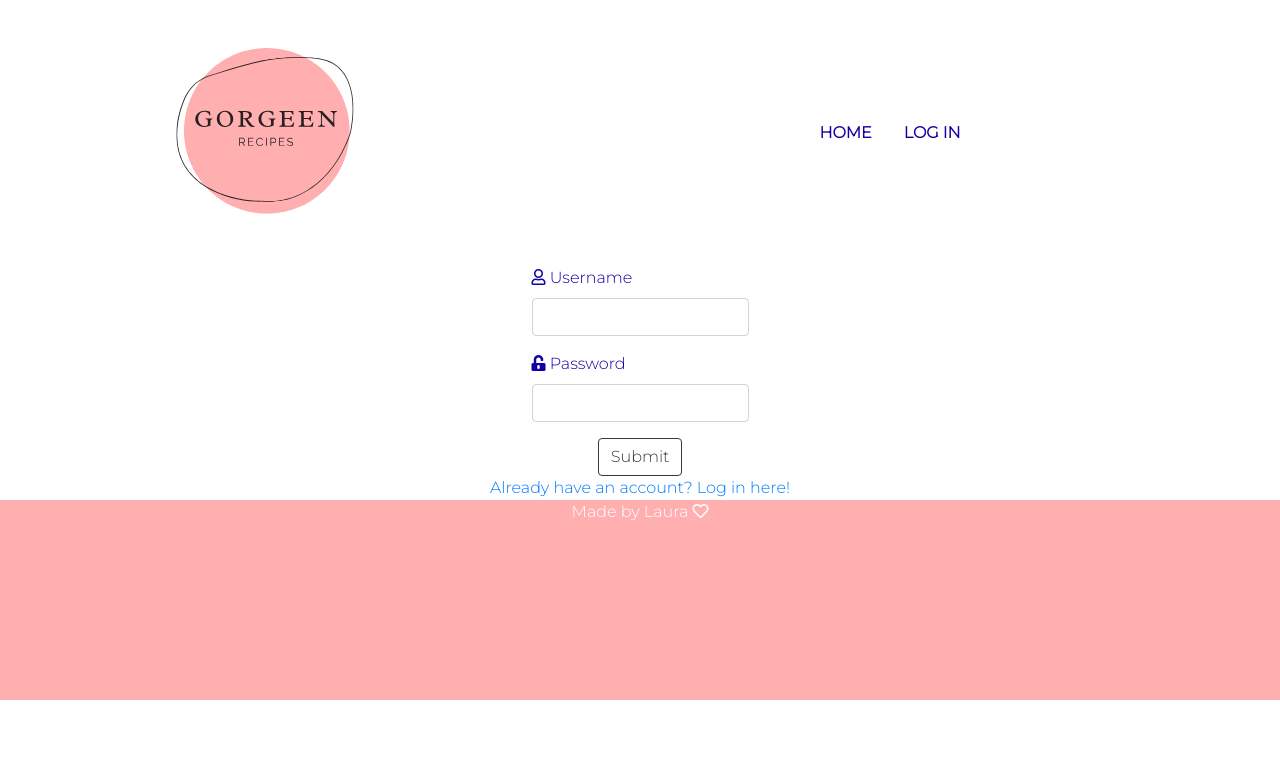
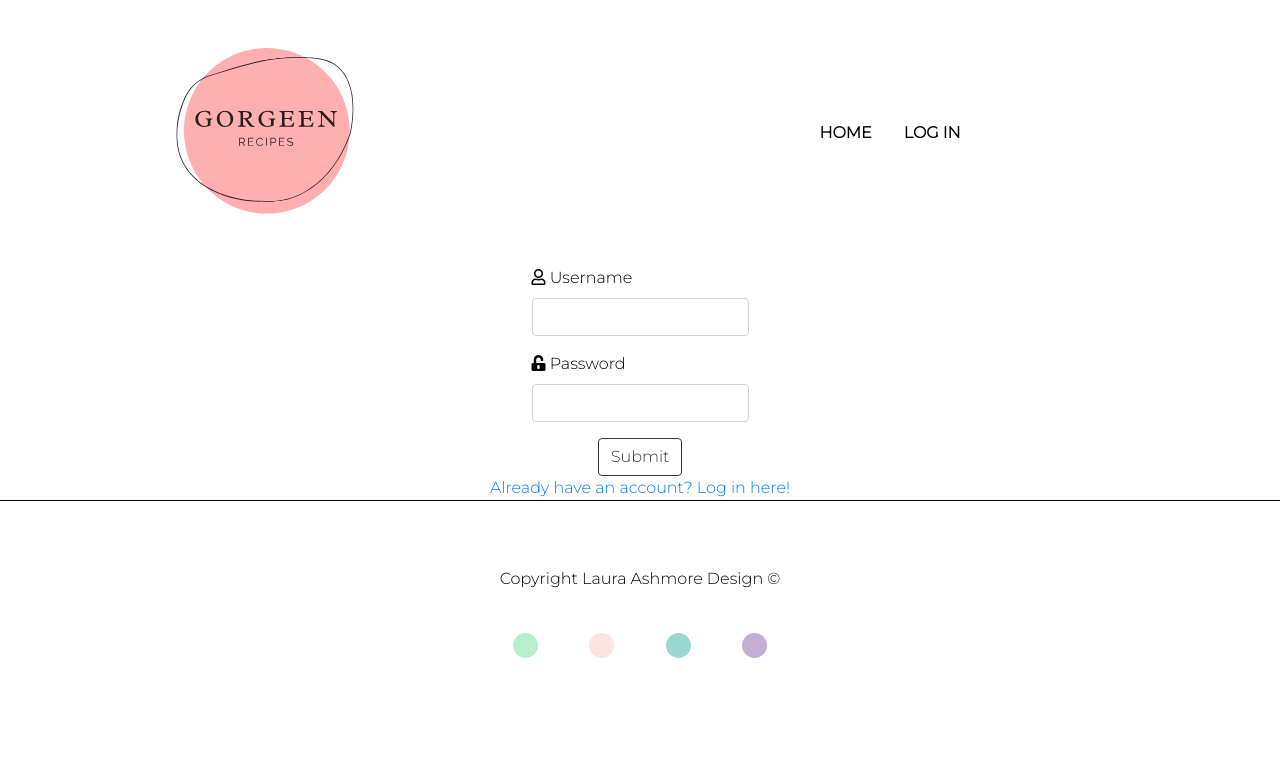
Before and after one commit to laura-ash/recipe-collection, a Flask app: page /register in a window 1280 px wide. Shown: the top 763 px of the page. Run offline with Flask 2, Linux system fonts and the light colour scheme; some libraries are stand-ins or nearby versions.

Commit message:
Added styling to footer

```diff
--- a/static/css/style.css
+++ b/static/css/style.css
@@ -2,10 +2,12 @@
 @import url('https://fonts.googleapis.com/css2?family=Sacramento&display=swap');
 @import url('https://fonts.googleapis.com/css2?family=Montserrat:wght@300&display=swap');
 
+html {
+}
 
 body {
     font-family: 'Montserrat', sans-serif;
-    color: #1400A2;
+    color: #000000;
 }
 
 
@@ -145,7 +147,7 @@ h3 {
 
 .nav-link {
     text-transform: uppercase;
-    color: #1400A2;
+    color: #000000;
     font-weight: bold;
 }
 
@@ -176,17 +178,51 @@ h3 {
 
 footer {
     height: 25vh;
-    background: #FFAFB0;
-    color: #fff;
+    margin-bottom: 5%;
+}
+
+.dot {
+  height: 25px;
+  width: 25px;
+  border-radius: 50%;
+  display: inline-block;
+  margin: 0 2%;
+}
+
+.dot-1 {
+    background-color: #b7efcd;
+}
+
+.dot-2 {
+    background-color: #fde2e2;
+}
+
+.dot-3 {
+    background-color: #99d8d0;
+}
+
+.dot-4 {
+    background-color: #c3aed6;
+}
+
+.vl-footer {
+    border-bottom: 1px solid black;
+    width: 100%;
+    margin-bottom: 5%;
 }
 
 .footer-flex {
     display: flex;
     justify-content: center;
     align-items: center;
-    margin: auto;
-    margin-top: auto;
 }
+
+.footer-text {
+    margin-bottom: 2%;
+}
+
+
+
 
 /* login */
 
--- a/templates/components/footer.html
+++ b/templates/components/footer.html
@@ -1,4 +1,13 @@
 
-<div class="footer-flex">
-    <p>Made by Laura <i class="far fa-heart"></i></p>
+<div class="row">
+    <div class="vl-footer"></div>
+    <div class="col-sm-12 footer-flex footer-text">
+        <p> Copyright Laura Ashmore Design &copy; </p>
+    </div>
+    <div class="col-sm-12 footer-flex">
+        <span class="dot dot-1"></span>
+        <span class="dot dot-2"></span>
+        <span class="dot dot-3"></span>
+        <span class="dot dot-4"></span>
+    </div>
 </div>
```
